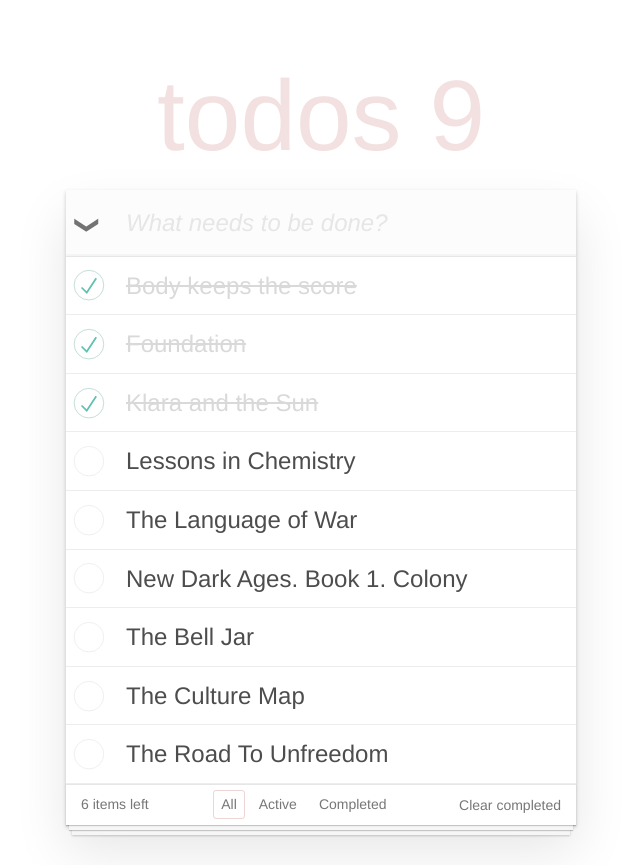
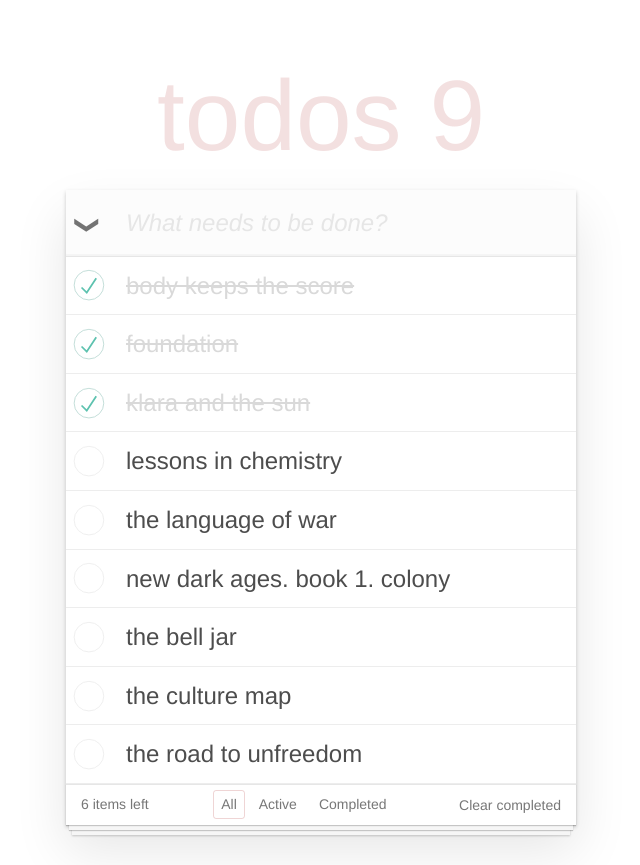
Before and after one commit to tania-boiar/angular15-todo-app, an Angular app: page / in a window 1280 px wide. Shown: the whole page, without its empty margins (319-959 px from the left). Built offline with nearby package versions, Linux system fonts and the light colour scheme.

Commit message:
changes OnPush, Pipes

```diff
--- a/src/app/app.component.html
+++ b/src/app/app.component.html
@@ -8,23 +8,16 @@
         class="todoapp__toggle-all active"
       ></button>
 
-      <form (ngSubmit)="addTodo()" [formGroup]="todoForm">
-        <input
-          type="text"
-          class="todoapp__new-todo"
-          placeholder="What needs to be done?"
-          name="title"
-          [style.backgroundColor] = "title.errors && title.dirty ? '#f88' : ''"
-          formControlName="title"
-        />
-      </form>
+      <app-todo-form (save)="addTodo($event)"></app-todo-form>
     </header>
 
     <section class="todoapp__main">
       <app-todo
-        *ngFor="let todo of todos; let i = index"
+        *ngFor="let todo of todos; let i = index; trackBy: trackById"
         [todo]="todo"
-        (delete)="todos.splice(i, 1)"
+        (delete)="deleteTodo(todo.id)"
+        (rename)="renameTodo(todo.id, $event)"
+        (toggle)="toggleTodo(todo.id)"
       ></app-todo>
     </section>
 
--- a/src/app/app.component.ts
+++ b/src/app/app.component.ts
@@ -1,8 +1,7 @@
-import { Component } from '@angular/core';
-import { FormControl, FormGroup, Validators } from '@angular/forms';
+import { ChangeDetectionStrategy, Component, OnInit } from '@angular/core';
 import { Todo } from './types/todo';
 
-const todos = [
+const todosFromServer = [
   { id: 1, title: 'Body keeps the score', completed: true},
   { id: 2, title: 'Foundation', completed: true},
   { id: 3, title: 'Klara and the Sun', completed: true},
@@ -17,40 +16,66 @@
 @Component({
   selector: 'app-root',
   templateUrl: './app.component.html',
-  styleUrls: ['./app.component.scss']
+  styleUrls: ['./app.component.scss'],
+  changeDetection: ChangeDetectionStrategy.OnPush
 })
-export class AppComponent {
-  todos = todos;
-  todoForm = new FormGroup({
-    title: new FormControl('', {
-      nonNullable: true,
-      validators: [
-        Validators.required,
-        Validators.minLength(2),
-      ],
-    }),
-  });
+export class AppComponent implements OnInit {
+  _todos: Todo[] = [];
+  activeTodos: Todo[] = [];
 
-  get title() {
-    return this.todoForm.get('title') as FormControl;
+  get todos() {
+    return this._todos;
   }
 
-  get activeTodos() {
-    return this.todos.filter(todo => !todo.completed)
-  }
-
-  addTodo() {
-    if(this.todoForm.invalid) {
+  set todos(todos: Todo[]) {
+    if (todos === this._todos) {
       return;
     }
 
+    this._todos = todos;
+    this.activeTodos = this._todos.filter(todo => !todo.completed);
+  }
+
+  constructor() {}
+
+  ngOnInit(): void {
+    this.todos = todosFromServer;
+  }
+
+  trackById(i: number, todo: Todo) {}
+
+  addTodo(newTitle: string) {
     const newTodo: Todo = {
       id: Date.now(),
-      title: this.title.value,
+      title: newTitle,
       completed: false,
     }
 
-    this.todos.push(newTodo);
-    this.todoForm.reset();
+    this.todos = [...this.todos, newTodo];
+  }
+
+  toggleTodo(todoId: number) {
+    this.todos = this.todos.map(todo => {
+      if (todo.id !== todoId) {
+        return todo;
+      }
+      return { ...todo, completed: !todo.completed }
+    })
+  }
+
+  renameTodo(todoId: number, newTitle: string) {
+    this.todos = this.todos.map(todo => {
+      if (todo.id !== todoId) {
+        return todo;
+      }
+      return {
+        ...todo,
+        title: newTitle
+      }
+    })
+  }
+
+  deleteTodo(todoId: number) {
+    this.todos = this.todos.filter(todo => todo.id !== todoId)
   }
 }
--- a/src/app/app.module.ts
+++ b/src/app/app.module.ts
@@ -5,11 +5,15 @@
 import { AppComponent } from './app.component';
 import { FormsModule, ReactiveFormsModule } from '@angular/forms';
 import { TodoComponent } from './components/todo/todo.component';
+import { TodoFormComponent } from './components/todo-form/todo-form.component';
+import { FilterActivePipe } from './pipes/filter-active.pipe';
 
 @NgModule({
   declarations: [
     AppComponent,
     TodoComponent,
+    TodoFormComponent,
+    FilterActivePipe,
   ],
   imports: [
     BrowserModule,
--- /dev/null
+++ b/src/app/components/todo-form/todo-form.component.html
@@ -0,0 +1,10 @@
+<form (ngSubmit)="handleFormSubmit()" [formGroup]="todoForm">
+  <input
+    type="text"
+    class="todoapp__new-todo"
+    placeholder="What needs to be done?"
+    name="title"
+    [style.backgroundColor] = "title.errors && title.dirty ? '#f88' : ''"
+    formControlName="title"
+  />
+</form>
--- /dev/null
+++ b/src/app/components/todo-form/todo-form.component.ts
@@ -0,0 +1,34 @@
+import { Component, EventEmitter, Output } from '@angular/core';
+import { FormControl, FormGroup, Validators } from '@angular/forms';
+
+@Component({
+  selector: 'app-todo-form',
+  templateUrl: './todo-form.component.html',
+  styleUrls: ['./todo-form.component.scss']
+})
+export class TodoFormComponent {
+  @Output() save = new EventEmitter<string>();
+
+  todoForm = new FormGroup({
+    title: new FormControl('', {
+      nonNullable: true,
+      validators: [
+        Validators.required,
+        Validators.minLength(2),
+      ],
+    }),
+  });
+
+  get title() {
+    return this.todoForm.get('title') as FormControl;
+  }
+
+  handleFormSubmit() {
+    if(this.todoForm.invalid) {
+      return;
+    }
+
+    this.save.emit(this.title.value);
+    this.todoForm.reset();
+  }
+}
--- a/src/app/components/todo/todo.component.html
+++ b/src/app/components/todo/todo.component.html
@@ -3,7 +3,8 @@
     <input
       type="checkbox"
       class="todo__status"
-      [(ngModel)]="todo.completed"
+      [checked]="todo.completed"
+      (change)="toggle.emit()"
     />
   </label>
 
@@ -22,7 +23,7 @@
 
   <ng-template #todoTitleBlock>
     <span class="todo__title" (dblclick)="edit()">
-      {{todo.title}}
+      {{ todo.title | lowercase }}
     </span>
 
     <button
--- a/src/app/components/todo/todo.component.ts
+++ b/src/app/components/todo/todo.component.ts
@@ -1,13 +1,16 @@
-import { Component, ElementRef, EventEmitter, Input, OnChanges, Output, SimpleChanges, ViewChild } from '@angular/core';
+import { ChangeDetectionStrategy, Component, ElementRef, EventEmitter, Input, OnChanges, Output, SimpleChanges, ViewChild } from '@angular/core';
 import { Todo } from 'src/app/types/todo';
 
 @Component({
   selector: 'app-todo',
   templateUrl: './todo.component.html',
-  styleUrls: ['./todo.component.scss']
+  styleUrls: ['./todo.component.scss'],
+  changeDetection: ChangeDetectionStrategy.OnPush
 })
 export class TodoComponent {
-  @Output() delete = new EventEmitter;
+  @Output() delete = new EventEmitter();
+  @Output() toggle = new EventEmitter();
+  @Output() rename = new EventEmitter<string>();
   @Input() todo!: Todo;
 
   @ViewChild('titleField')
@@ -31,6 +34,6 @@
     }
 
     this.editing = false;
-    this.todo.title = this.title;
+    this.rename.emit(this.title);
   }
 }
--- /dev/null
+++ b/src/app/pipes/filter-active.pipe.ts
@@ -0,0 +1,12 @@
+import { Pipe, PipeTransform } from '@angular/core';
+import { Todo } from '../types/todo';
+
+@Pipe({
+  name: 'filterActive'
+})
+export class FilterActivePipe implements PipeTransform {
+
+  transform(todos: Todo[]): Todo[] {
+    return todos.filter(todo => !todo.completed);
+  }
+}
```
Also changed, not shown: src/app/components/todo-form/todo-form.component.scss (added), 1 other file (tests, documents, lock files or other folders).
